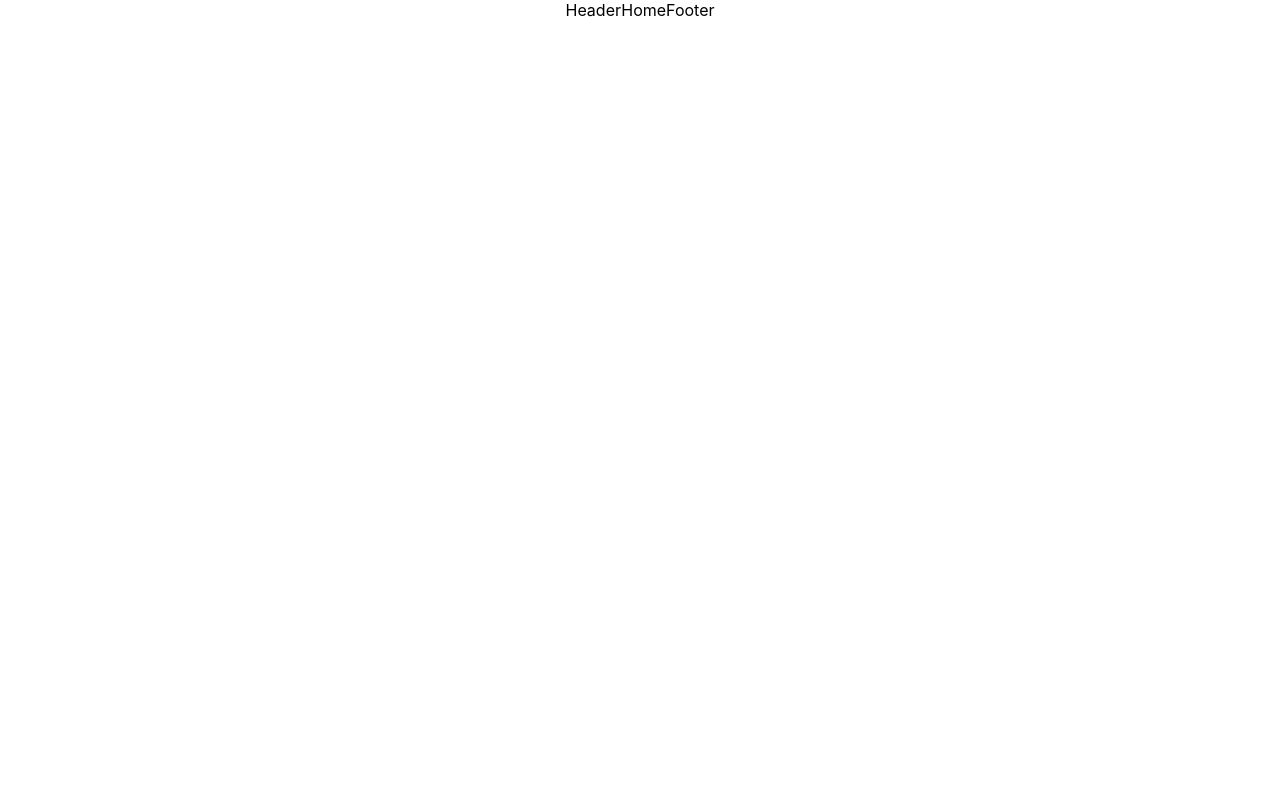
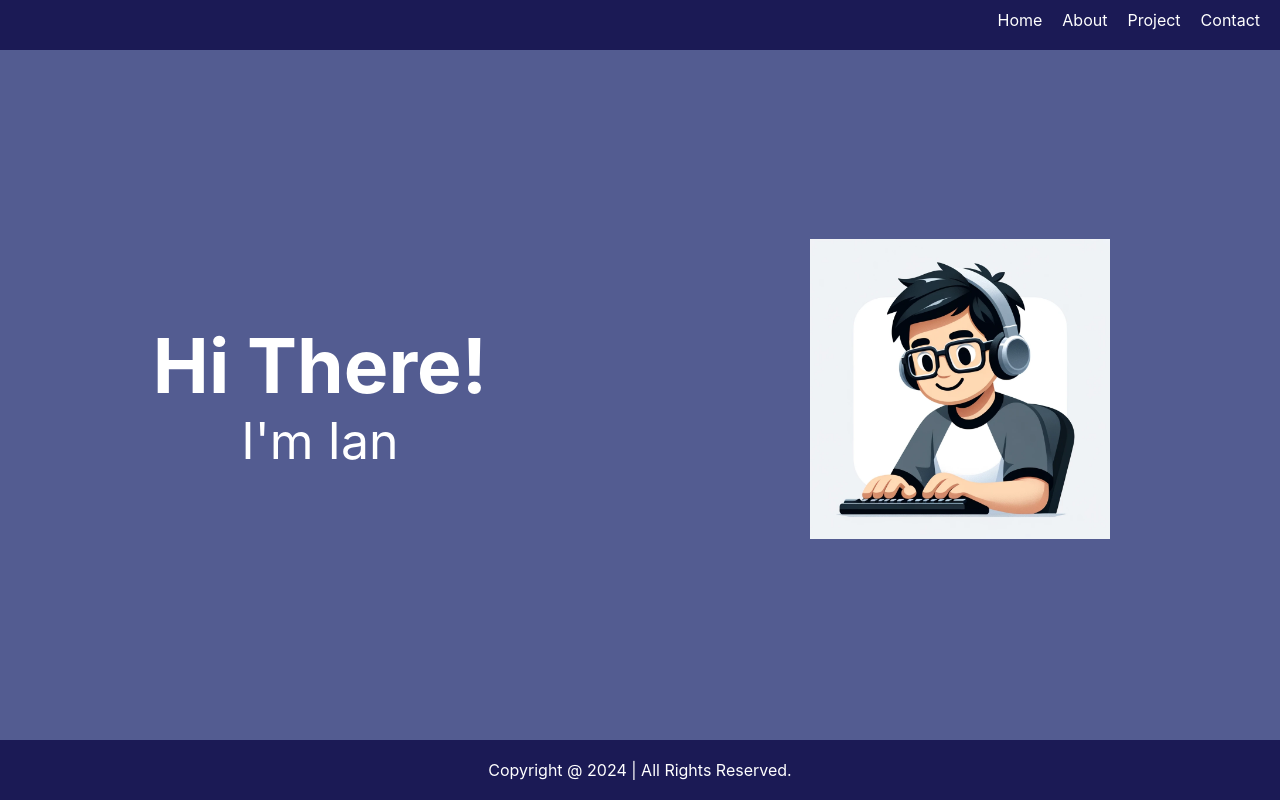
Before and after one commit to ian7525/portfolio, a React (Create React App) app: page / in a window 1280 px wide. Built offline with nearby package versions, Linux system fonts and the light colour scheme.

Commit message:
Update Header and Footer style, and update Home page
1. Update Header to add style and navigate
2. Update Footer style
3. Update Home page to add img

```diff
--- a/src/App.tsx
+++ b/src/App.tsx
@@ -1,5 +1,6 @@
 import React, { useEffect, useState } from 'react'
 import { Routes, Route } from 'react-router-dom'
+import styled from 'styled-components'
 
 import './App.css'
 
@@ -7,6 +8,17 @@ import Header from './pages/Header'
 import Footer from './pages/Footer'
 import Home from './pages/Home'
 import About from './pages/About'
+import Project from './pages/Project'
+import Contact from './pages/Contact'
+
+const LoadingContainer = styled.div`
+  display: flex;
+  align-items: center;
+  justify-content: center;
+  font-size: 50px;
+  color: white;
+  height: 100vh;
+`
 
 function App() {
   const [isLoading, setIsLoading] = useState(true)
@@ -14,7 +26,7 @@ function App() {
   useEffect(() => {
     const timer = setTimeout(() => {
       setIsLoading(false)
-    }, 5000)
+    }, 2000)
 
     return () => clearTimeout(timer)
   }, [])
@@ -22,13 +34,15 @@ function App() {
   return (
     <div className="App">
       {isLoading ? (
-        <>Loading...</>
+        <LoadingContainer>Loading...</LoadingContainer>
       ) : (
         <>
           <Header />
           <Routes>
             <Route path="/" element={<Home />} />
             <Route path="/about" element={<About />} />
+            <Route path="/about" element={<Project />} />
+            <Route path="/about" element={<Contact />} />
           </Routes>
           <Footer />
         </>
--- /dev/null
+++ b/src/GlobalStyle.tsx
@@ -0,0 +1,19 @@
+import { createGlobalStyle } from 'styled-components'
+
+const GlobalStyle = createGlobalStyle`
+    *{
+        margin:0;
+        padding:0;
+        box-sizing:border-box;
+    }
+
+    body, html {
+        height: 100%;
+        margin: 0;
+        background: #535c91;
+      }
+
+
+`
+
+export default GlobalStyle
--- a/src/index.tsx
+++ b/src/index.tsx
@@ -3,12 +3,14 @@ import ReactDOM from 'react-dom/client'
 import './index.css'
 import App from './App'
 import reportWebVitals from './reportWebVitals'
+import GlobalStyle from './GlobalStyle'
 import { BrowserRouter } from 'react-router-dom'
 
 const root = ReactDOM.createRoot(document.getElementById('root') as HTMLElement)
 root.render(
   <React.StrictMode>
     <BrowserRouter>
+      <GlobalStyle />
       <App />
     </BrowserRouter>
   </React.StrictMode>
--- /dev/null
+++ b/src/pages/Contact.tsx
@@ -0,0 +1,5 @@
+const Contact = () => {
+  return <>Contact</>
+}
+
+export default Contact
--- a/src/pages/Footer.tsx
+++ b/src/pages/Footer.tsx
@@ -1,5 +1,23 @@
+import React from 'react'
+import styled from 'styled-components'
+
+const Container = styled.footer`
+  background: #1b1a55;
+  color: white;
+  text-align: center;
+  padding: 20px;
+  position: absolute;
+  bottom: 0;
+  width: 100%;
+  height: 60px;
+`
+
 const Footer = () => {
-    return <>Footer</>
-  }
+  return (
+    <Container>
+      <p>Copyright @ {new Date().getFullYear()} | All Rights Reserved.</p>
+    </Container>
+  )
+}
 
-  export default Footer
+export default Footer
--- a/src/pages/Header.tsx
+++ b/src/pages/Header.tsx
@@ -1,5 +1,41 @@
+import React from 'react'
+import styled from 'styled-components'
+
+import { Link } from 'react-router-dom'
+
+const Container = styled.header`
+  background: #1b1a55;
+  height: 50px;
+  padding: 10px 20px;
+  display: flex;
+  justify-content: right;
+  alian-item: center;
+`
+
+const Navigation = styled.nav`
+  a {
+    color: white;
+    text-decoration: none;
+    margin-left: 20px;
+
+    &:hover {
+      color: #aaa;
+      text-decoration: #aaa underline;
+    }
+  }
+`
+
 const Header = () => {
-  return <>Header</>
+  return (
+    <Container>
+      <Navigation>
+        <Link to="/">Home</Link>
+        <Link to="/about">About</Link>
+        <Link to="/project">Project</Link>
+        <Link to="/contact">Contact</Link>
+      </Navigation>
+    </Container>
+  )
 }
 
 export default Header
--- a/src/pages/Home.tsx
+++ b/src/pages/Home.tsx
@@ -1,5 +1,42 @@
+import React from 'react'
+import styled from 'styled-components'
+
+import AvatarImages from '../imgs/avatar.png'
+
+const Container = styled.div`
+  display: flex;
+  align-items: center;
+  justify-content: center;
+  font-size: 50px;
+  color: white;
+  height: calc(100vh - 50px - 60px);
+`
+
+const GreetingContainer = styled.div`
+  flex: 1;
+`
+
+const ImgContainer = styled.div`
+  flex: 1;
+`
+
+const AvatarImg = styled.img`
+  width: 300px;
+  height: 300px;
+`
+
 const Home = () => {
-    return (<>Home</>)
+  return (
+    <Container>
+      <GreetingContainer>
+        <h2>Hi There!</h2>
+        <p>I'm Ian</p>
+      </GreetingContainer>
+      <ImgContainer>
+        <AvatarImg className="Avatar" src={AvatarImages} alt="" />
+      </ImgContainer>
+    </Container>
+  )
 }
 
 export default Home
--- /dev/null
+++ b/src/pages/Project.tsx
@@ -0,0 +1,5 @@
+const Project = () => {
+  return <>Project</>
+}
+
+export default Project
```
Also changed, not shown: src/imgs/avatar.png (added).
